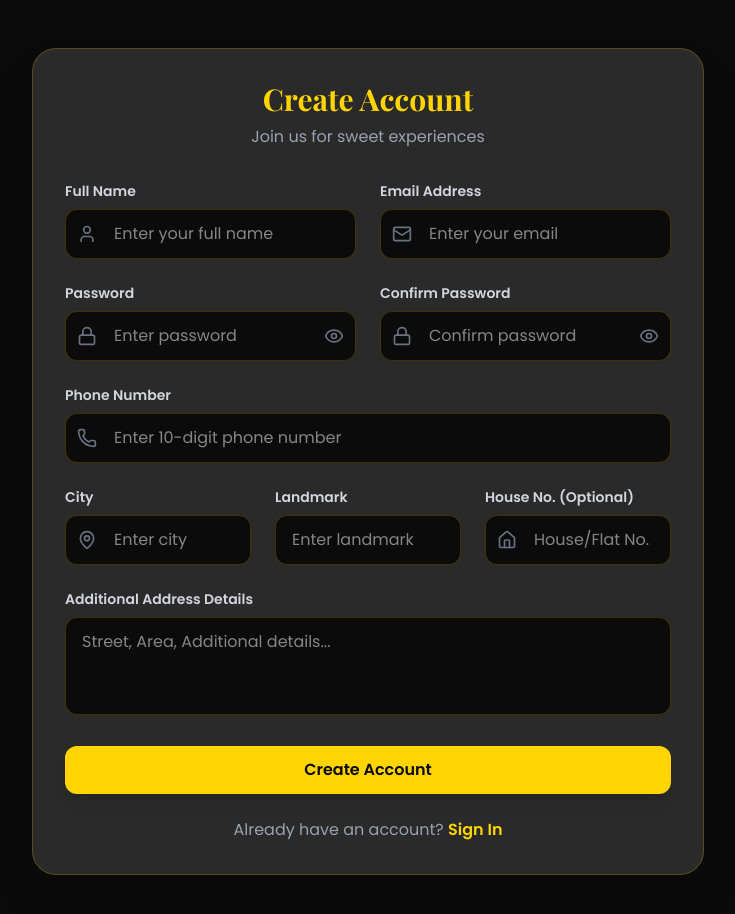
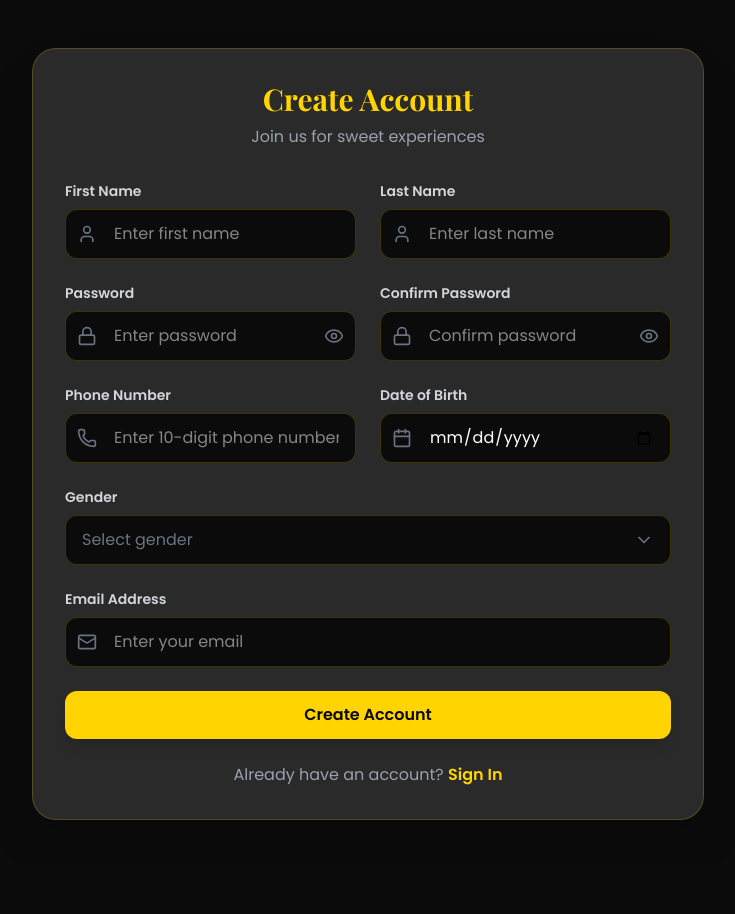
Before and after one commit to digicoders-git/SKS_LADDU_WEBSITE, a React (Vite) app: page /register in a window 1280 px wide. Shown: the top 914 px of the page, without its empty margins (272-1007 px from the left). After the commit the page ends 868 px from the top, so only its background shows below. Built offline with nearby package versions, Linux system fonts and the light colour scheme.

Commit message:
registration form update

```diff
--- a/src/pages/auth/Registration.jsx
+++ b/src/pages/auth/Registration.jsx
@@ -1,21 +1,21 @@
 import React, { useState } from 'react';
 import { Link } from 'react-router-dom';
-import { User, Mail, Lock, Phone, MapPin, Home, Eye, EyeOff } from 'lucide-react';
+import { User, Mail, Lock, Phone, Calendar, Eye, EyeOff, ChevronDown } from 'lucide-react';
 
 const Registration = () => {
     const [formData, setFormData] = useState({
-        fullName: '',
+        firstName: '',
+        lastName: '',
+        phone: '',
+        dob: '',
+        gender: '',
         email: '',
         password: '',
-        confirmPassword: '',
-        phone: '',
-        city: '',
-        landmark: '',
-        houseNo: '',
-        address: ''
+        confirmPassword: ''
     });
     const [showPassword, setShowPassword] = useState(false);
     const [showConfirmPassword, setShowConfirmPassword] = useState(false);
+    const [showGenderDropdown, setShowGenderDropdown] = useState(false);
     const [errors, setErrors] = useState({});
 
     const handleChange = (e) => {
@@ -34,8 +34,26 @@ const Registration = () => {
     const validateForm = () => {
         const newErrors = {};
 
-        if (!formData.fullName.trim()) {
-            newErrors.fullName = 'Full name is required';
+        if (!formData.firstName.trim()) {
+            newErrors.firstName = 'First name is required';
+        }
+
+        if (!formData.lastName.trim()) {
+            newErrors.lastName = 'Last name is required';
+        }
+
+        if (!formData.phone) {
+            newErrors.phone = 'Phone number is required';
+        } else if (!/^[6-9]\d{9}$/.test(formData.phone)) {
+            newErrors.phone = 'Phone must start with 6,7,8,9 and be 10 digits';
+        }
+
+        if (!formData.dob) {
+            newErrors.dob = 'Date of birth is required';
+        }
+
+        if (!formData.gender) {
+            newErrors.gender = 'Gender is required';
         }
 
         if (!formData.email) {
@@ -54,20 +72,6 @@ const Registration = () => {
             newErrors.confirmPassword = 'Confirm password is required';
         } else if (formData.password !== formData.confirmPassword) {
             newErrors.confirmPassword = 'Passwords do not match';
-        }
-
-        if (!formData.phone) {
-            newErrors.phone = 'Phone number is required';
-        } else if (!/^[6-9]\d{9}$/.test(formData.phone)) {
-            newErrors.phone = 'Phone must start with 6,7,8,9 and be 10 digits';
-        }
-
-        if (!formData.city.trim()) {
-            newErrors.city = 'City is required';
-        }
-
-        if (!formData.landmark.trim()) {
-            newErrors.landmark = 'Landmark is required';
         }
 
         return newErrors;
@@ -96,35 +100,35 @@ const Registration = () => {
                 <form onSubmit={handleSubmit} className="space-y-6">
                     <div className="grid grid-cols-1 md:grid-cols-2 gap-6">
                         <div>
-                            <label className="block text-sm font-bold text-gray-300 mb-2">Full Name</label>
+                            <label className="block text-sm font-bold text-gray-300 mb-2">First Name</label>
                             <div className="relative">
                                 <User className="absolute left-3 top-1/2 transform -translate-y-1/2 text-gray-500" size={20} />
                                 <input
                                     type="text"
-                                    name="fullName"
-                                    value={formData.fullName}
+                                    name="firstName"
+                                    value={formData.firstName}
                                     onChange={handleChange}
-                                    className={`w-full pl-12 pr-4 py-3 bg-[var(--color-primary)] border text-white rounded-xl focus:ring-2 focus:ring-[var(--color-secondary)] outline-none transition-all ${errors.fullName ? 'border-red-500' : 'border-[var(--color-secondary)]/20'}`}
-                                    placeholder="Enter your full name"
+                                    className={`w-full pl-12 pr-4 py-3 bg-[var(--color-primary)] border text-white rounded-xl focus:ring-2 focus:ring-[var(--color-secondary)] outline-none transition-all ${errors.firstName ? 'border-red-500' : 'border-[var(--color-secondary)]/20'}`}
+                                    placeholder="Enter first name"
                                 />
                             </div>
-                            {errors.fullName && <p className="text-red-400 text-sm mt-1">{errors.fullName}</p>}
+                            {errors.firstName && <p className="text-red-400 text-sm mt-1">{errors.firstName}</p>}
                         </div>
 
                         <div>
-                            <label className="block text-sm font-bold text-gray-300 mb-2">Email Address</label>
+                            <label className="block text-sm font-bold text-gray-300 mb-2">Last Name</label>
                             <div className="relative">
-                                <Mail className="absolute left-3 top-1/2 transform -translate-y-1/2 text-gray-500" size={20} />
+                                <User className="absolute left-3 top-1/2 transform -translate-y-1/2 text-gray-500" size={20} />
                                 <input
-                                    type="email"
-                                    name="email"
-                                    value={formData.email}
+                                    type="text"
+                                    name="lastName"
+                                    value={formData.lastName}
                                     onChange={handleChange}
-                                    className={`w-full pl-12 pr-4 py-3 bg-[var(--color-primary)] border text-white rounded-xl focus:ring-2 focus:ring-[var(--color-secondary)] outline-none transition-all ${errors.email ? 'border-red-500' : 'border-[var(--color-secondary)]/20'}`}
-                                    placeholder="Enter your email"
+                                    className={`w-full pl-12 pr-4 py-3 bg-[var(--color-primary)] border text-white rounded-xl focus:ring-2 focus:ring-[var(--color-secondary)] outline-none transition-all ${errors.lastName ? 'border-red-500' : 'border-[var(--color-secondary)]/20'}`}
+                                    placeholder="Enter last name"
                                 />
                             </div>
-                            {errors.email && <p className="text-red-400 text-sm mt-1">{errors.email}</p>}
+                            {errors.lastName && <p className="text-red-400 text-sm mt-1">{errors.lastName}</p>}
                         </div>
                     </div>
 
@@ -176,6 +180,7 @@ const Registration = () => {
                         </div>
                     </div>
 
+                    <div className="grid grid-cols-1 md:grid-cols-2 gap-6">
                         <div>
                             <label className="block text-sm font-bold text-gray-300 mb-2">Phone Number</label>
                             <div className="relative">
@@ -193,62 +198,75 @@ const Registration = () => {
                             {errors.phone && <p className="text-red-400 text-sm mt-1">{errors.phone}</p>}
                         </div>
 
-                    <div className="grid grid-cols-1 md:grid-cols-3 gap-6">
                         <div>
-                            <label className="block text-sm font-bold text-gray-300 mb-2">City</label>
+                            <label className="block text-sm font-bold text-gray-300 mb-2">Date of Birth</label>
                             <div className="relative">
-                                <MapPin className="absolute left-3 top-1/2 transform -translate-y-1/2 text-gray-500" size={20} />
+                                <Calendar className="absolute left-3 top-1/2 transform -translate-y-1/2 text-gray-500" size={20} />
                                 <input
-                                    type="text"
-                                    name="city"
-                                    value={formData.city}
+                                    type="date"
+                                    name="dob"
+                                    value={formData.dob}
                                     onChange={handleChange}
-                                    className={`w-full pl-12 pr-4 py-3 bg-[var(--color-primary)] border text-white rounded-xl focus:ring-2 focus:ring-[var(--color-secondary)] outline-none transition-all ${errors.city ? 'border-red-500' : 'border-[var(--color-secondary)]/20'}`}
-                                    placeholder="Enter city"
+                                    className={`w-full pl-12 pr-4 py-3 bg-[var(--color-primary)] border text-white rounded-xl focus:ring-2 focus:ring-[var(--color-secondary)] outline-none transition-all ${errors.dob ? 'border-red-500' : 'border-[var(--color-secondary)]/20'}`}
                                 />
                             </div>
-                            {errors.city && <p className="text-red-400 text-sm mt-1">{errors.city}</p>}
-                        </div>
-
-                        <div>
-                            <label className="block text-sm font-bold text-gray-300 mb-2">Landmark</label>
-                            <input
-                                type="text"
-                                name="landmark"
-                                value={formData.landmark}
-                                onChange={handleChange}
-                                className={`w-full px-4 py-3 bg-[var(--color-primary)] border text-white rounded-xl focus:ring-2 focus:ring-[var(--color-secondary)] outline-none transition-all ${errors.landmark ? 'border-red-500' : 'border-[var(--color-secondary)]/20'}`}
-                                placeholder="Enter landmark"
-                            />
-                            {errors.landmark && <p className="text-red-400 text-sm mt-1">{errors.landmark}</p>}
-                        </div>
-
-                        <div>
-                            <label className="block text-sm font-bold text-gray-300 mb-2">House No. (Optional)</label>
-                            <div className="relative">
-                                <Home className="absolute left-3 top-1/2 transform -translate-y-1/2 text-gray-500" size={20} />
-                                <input
-                                    type="text"
-                                    name="houseNo"
-                                    value={formData.houseNo}
-                                    onChange={handleChange}
-                                    className="w-full pl-12 pr-4 py-3 bg-[var(--color-primary)] border border-[var(--color-secondary)]/20 text-white rounded-xl focus:ring-2 focus:ring-[var(--color-secondary)] outline-none transition-all"
-                                    placeholder="House/Flat No."
-                                />
-                            </div>
+                            {errors.dob && <p className="text-red-400 text-sm mt-1">{errors.dob}</p>}
                         </div>
                     </div>
 
                     <div>
-                        <label className="block text-sm font-bold text-gray-300 mb-2">Additional Address Details</label>
-                        <textarea
-                            name="address"
-                            value={formData.address}
+                        <label className="block text-sm font-bold text-gray-300 mb-2">Gender</label>
+                        <div className="relative">
+                            <button
+                                type="button"
+                                onClick={() => setShowGenderDropdown(!showGenderDropdown)}
+                                className={`w-full px-4 py-3 bg-[var(--color-primary)] border text-white rounded-xl focus:ring-2 focus:ring-[var(--color-secondary)] outline-none transition-all text-left flex items-center justify-between ${
+                                    errors.gender ? 'border-red-500' : 'border-[var(--color-secondary)]/20'
+                                }`}
+                            >
+                                <span className={formData.gender ? 'text-white' : 'text-gray-500'}>
+                                    {formData.gender || 'Select gender'}
+                                </span>
+                                <ChevronDown className={`w-5 h-5 text-gray-500 transition-transform ${showGenderDropdown ? 'rotate-180' : ''}`} />
+                            </button>
+                            {showGenderDropdown && (
+                                <div className="absolute z-10 w-full mt-2 bg-[var(--color-muted)] border border-[var(--color-secondary)]/20 rounded-xl shadow-lg overflow-hidden">
+                                    {['Male', 'Female', 'Other'].map((option) => (
+                                        <button
+                                            key={option}
+                                            type="button"
+                                            onClick={() => {
+                                                setFormData({ ...formData, gender: option });
+                                                setShowGenderDropdown(false);
+                                                if (errors.gender) {
+                                                    setErrors({ ...errors, gender: '' });
+                                                }
+                                            }}
+                                            className="w-full px-4 py-3 text-left text-white hover:bg-[var(--color-secondary)] hover:text-[var(--color-primary)] transition-all"
+                                        >
+                                            {option}
+                                        </button>
+                                    ))}
+                                </div>
+                            )}
+                        </div>
+                        {errors.gender && <p className="text-red-400 text-sm mt-1">{errors.gender}</p>}
+                    </div>
+
+                    <div>
+                        <label className="block text-sm font-bold text-gray-300 mb-2">Email Address</label>
+                        <div className="relative">
+                            <Mail className="absolute left-3 top-1/2 transform -translate-y-1/2 text-gray-500" size={20} />
+                            <input
+                                type="email"
+                                name="email"
+                                value={formData.email}
                                 onChange={handleChange}
-                            rows="3"
-                            className="w-full px-4 py-3 bg-[var(--color-primary)] border border-[var(--color-secondary)]/20 text-white rounded-xl focus:ring-2 focus:ring-[var(--color-secondary)] outline-none transition-all resize-none"
-                            placeholder="Street, Area, Additional details..."
-                        ></textarea>
+                                className={`w-full pl-12 pr-4 py-3 bg-[var(--color-primary)] border text-white rounded-xl focus:ring-2 focus:ring-[var(--color-secondary)] outline-none transition-all ${errors.email ? 'border-red-500' : 'border-[var(--color-secondary)]/20'}`}
+                                placeholder="Enter your email"
+                            />
+                        </div>
+                        {errors.email && <p className="text-red-400 text-sm mt-1">{errors.email}</p>}
                     </div>
 
                     <button
```
Lines whose indentation alone changed are shown as unchanged.
